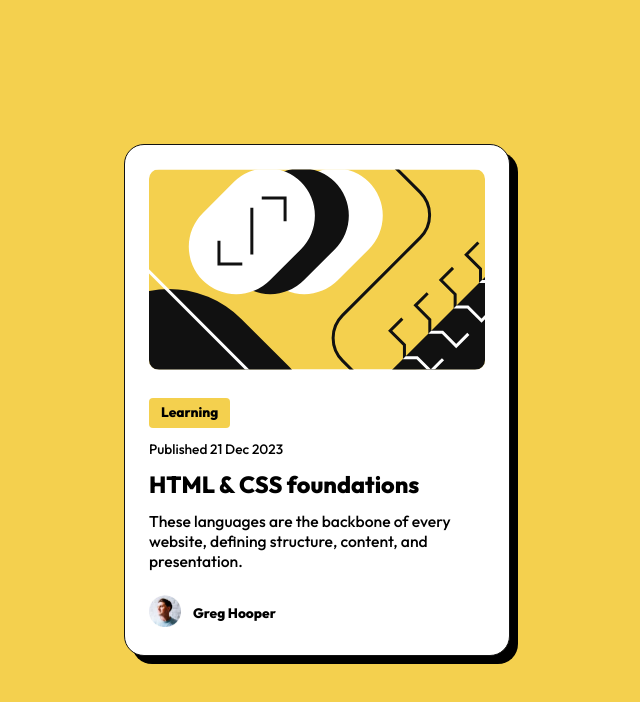
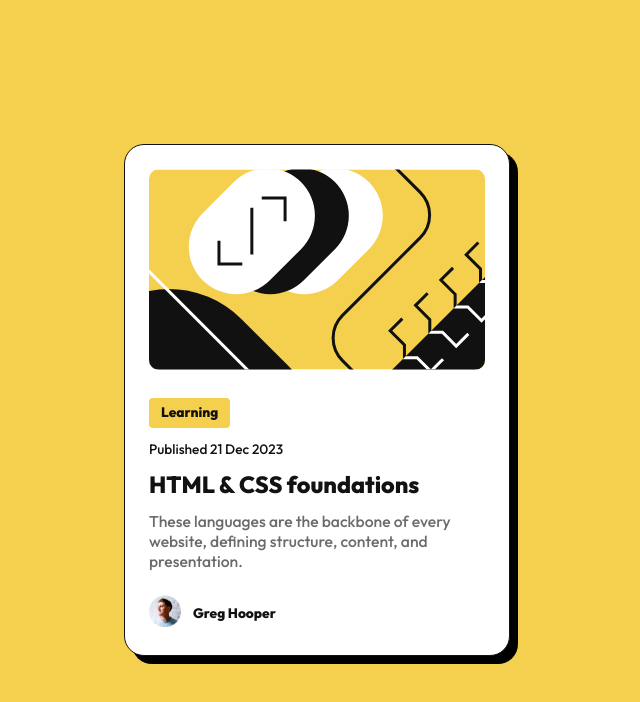
Before and after one commit to christattum/fem-blog-preview-card, a plain HTML site: page index.html in a window 1280 px wide. Shown: the whole page, without its empty margins (323-963 px from the left). Drawn offline with Linux system fonts and the light colour scheme.

Commit message:
Fix text colours

```diff
--- a/css/styles.css
+++ b/css/styles.css
@@ -31,6 +31,7 @@ body {
     justify-content: center;
     align-items: center;
     background-color: var(--color-yellow);
+    color: var(--color-gray-950);
     font-family: "Outfit", sans-serif;
     font-optical-sizing: auto;
     font-weight: var(--font-normal);
@@ -88,6 +89,7 @@ body {
 .card .description {
     margin: 0;
     font-size: var(--font-size-desc);
+    color: var(--color-gray-500);
 }
 
 .card .author {
```
Also changed, not shown: screenshot.png.
